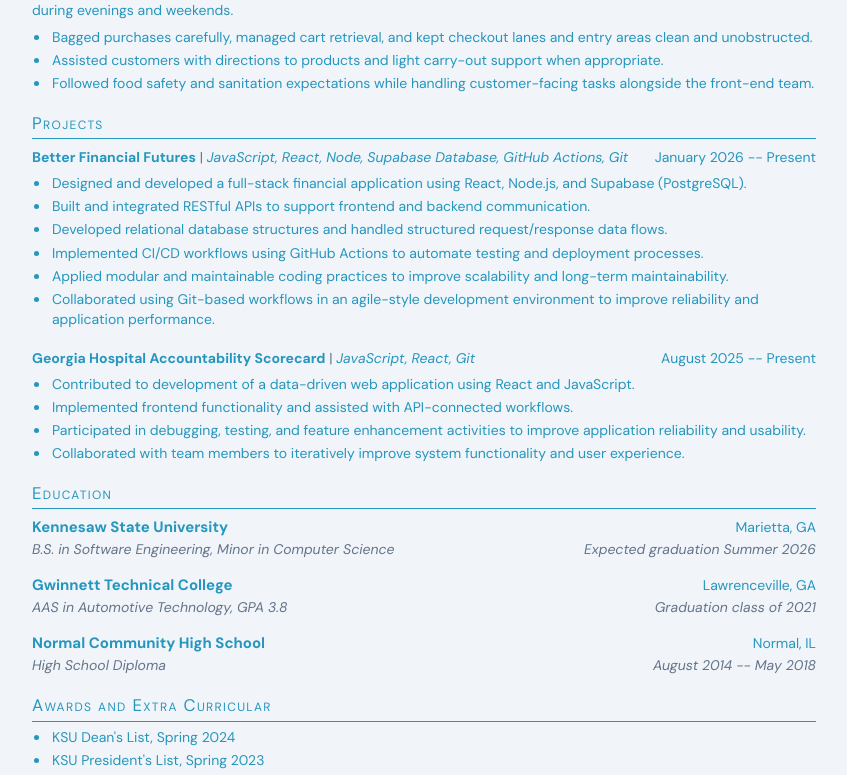
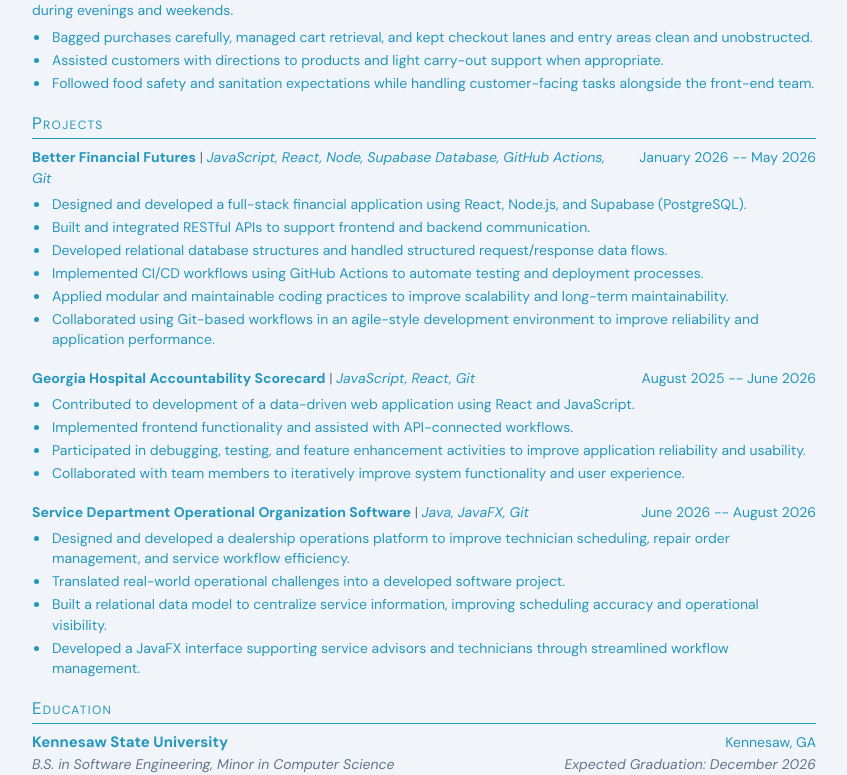
Before and after one commit to Leneord1/perso, a React (Vite) app: page /resume in a window 1280 px wide. Shown: the part 2006-2781 px from the top of the page, without its empty margins (216-1063 px from the left). Built offline with nearby package versions, Linux system fonts and the light colour scheme.

Commit message:
Updated dates

```diff
--- a/src/pages/experience.jsx
+++ b/src/pages/experience.jsx
@@ -20,7 +20,7 @@ function Experience() {
                 <h2 id="exp-capstone">Senior Capstone / Website Development Intern</h2>
                 <p>
                     <strong>Kennesaw State University / Georgia Watch</strong> · Atlanta, GA · August
-                    2025 – December 2025
+                    2025 – June 2026
                 </p>
                 <p>
                     Developed the Georgia Hospital Accountability Scorecard System for Georgia Watch as a
--- a/src/pages/resume.jsx
+++ b/src/pages/resume.jsx
@@ -182,7 +182,7 @@ function Resume() {
                     <article className="resume-entry">
                         <ResumeSubheading
                             primary="Senior Capstone Project Team Member"
-                            secondary="August 2025 -- December 2025"
+                            secondary="August 2025 -- June 2026"
                             tertiary="Kennesaw State University / Georgia Watch"
                             quaternary="Atlanta, GA"
                         />
@@ -419,7 +419,7 @@ function Resume() {
                         <ResumeProjectHeading
                             title="Better Financial Futures"
                             stack="JavaScript, React, Node, Supabase Database, GitHub Actions, Git"
-                            dateRange="January 2026 -- Present"
+                            dateRange="January 2026 -- May 2026"
                         />
                         <ResumeItemList>
                             <ResumeItem>
@@ -452,7 +452,7 @@ function Resume() {
                         <ResumeProjectHeading
                             title="Georgia Hospital Accountability Scorecard"
                             stack="JavaScript, React, Git"
-                            dateRange="August 2025 -- Present"
+                            dateRange="August 2025 -- June 2026"
                         />
                         <ResumeItemList>
                             <ResumeItem>
@@ -472,6 +472,31 @@ function Resume() {
                             </ResumeItem>
                         </ResumeItemList>
                     </article>
+
+                    <article className="resume-entry">
+                        <ResumeProjectHeading
+                            title="Service Department Operational Organization Software"
+                            stack="Java, JavaFX, Git"
+                            dateRange="June 2026 -- August 2026"
+                        />
+                        <ResumeItemList>
+                            <ResumeItem>
+                                Designed and developed a dealership operations platform to improve technician
+                                scheduling, repair order management, and service workflow efficiency.
+                            </ResumeItem>
+                            <ResumeItem>
+                                Translated real-world operational challenges into a developed software project.
+                            </ResumeItem>
+                            <ResumeItem>
+                                Built a relational data model to centralize service information, improving
+                                scheduling accuracy and operational visibility.
+                            </ResumeItem>
+                            <ResumeItem>
+                                Developed a JavaFX interface supporting service advisors and technicians through
+                                streamlined workflow management.
+                            </ResumeItem>
+                        </ResumeItemList>
+                    </article>
                 </div>
             </ResumeSection>
 
@@ -479,15 +504,15 @@ function Resume() {
                 <div className="resume-subheading-list">
                     <ResumeSubheading
                         primary="Kennesaw State University"
-                        secondary="Marietta, GA"
+                        secondary="Kennesaw, GA"
                         tertiary="B.S. in Software Engineering, Minor in Computer Science"
-                        quaternary="Expected graduation Summer 2026"
+                        quaternary="Expected Graduation: December 2026"
                     />
                     <ResumeSubheading
                         primary="Gwinnett Technical College"
                         secondary="Lawrenceville, GA"
                         tertiary="AAS in Automotive Technology, GPA 3.8"
-                        quaternary="Graduation class of 2021"
+                        quaternary="August 2019 -- December 2021"
                     />
                     <ResumeSubheading
                         primary="Normal Community High School"
@@ -504,7 +529,7 @@ function Resume() {
                     <ResumeItem>KSU President&apos;s List, Spring 2023</ResumeItem>
                     <ResumeItem>Participant in UGAHacks 11, February 2026</ResumeItem>
                     <ResumeItem>Participant in KSU AI Club Hackathon, November 2025</ResumeItem>
-                    <ResumeItem>Participant in UGAHacks X, February 2025</ResumeItem>
+                    <ResumeItem>Participant in UGAHacks 10, February 2025</ResumeItem>
                     <ResumeItem>Participant in Kennesaw State University Ideathon 2024</ResumeItem>
                     <ResumeItem>
                         Donation and Volunteer Coordinator and Co-founder, Little Free Pantry, Bloomington, IL
```
